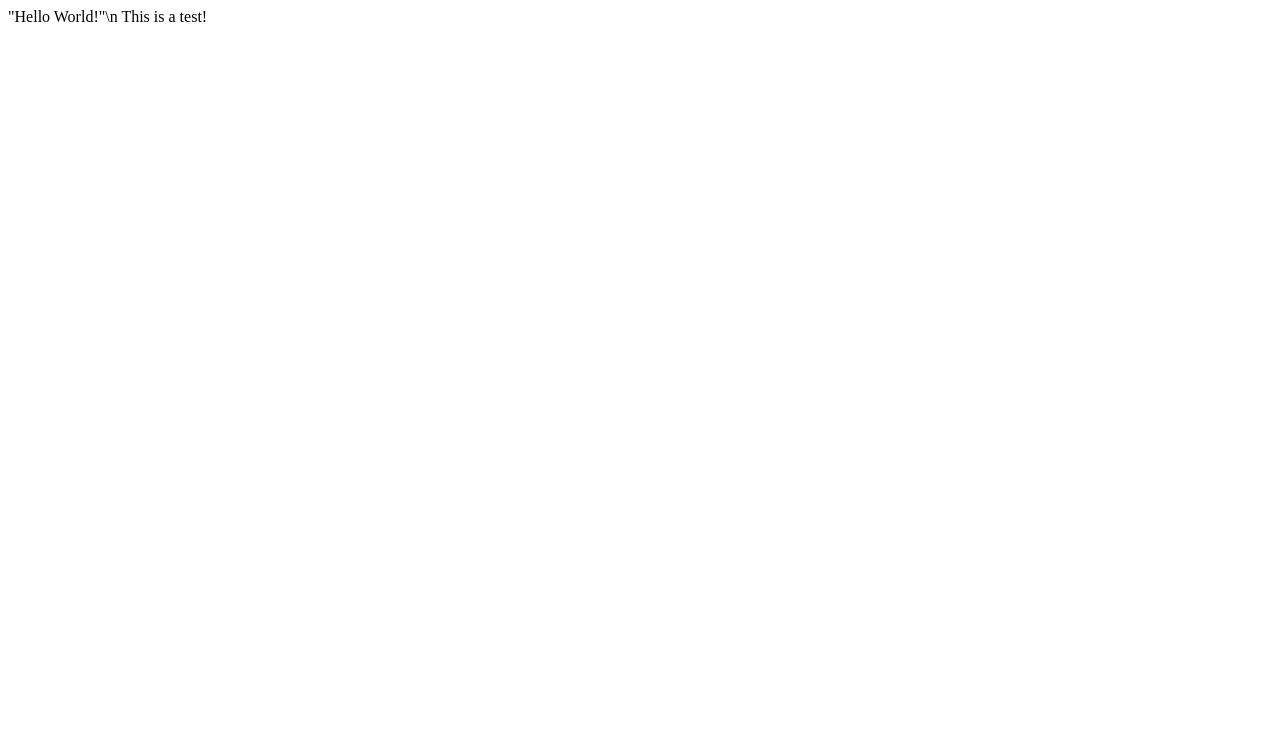
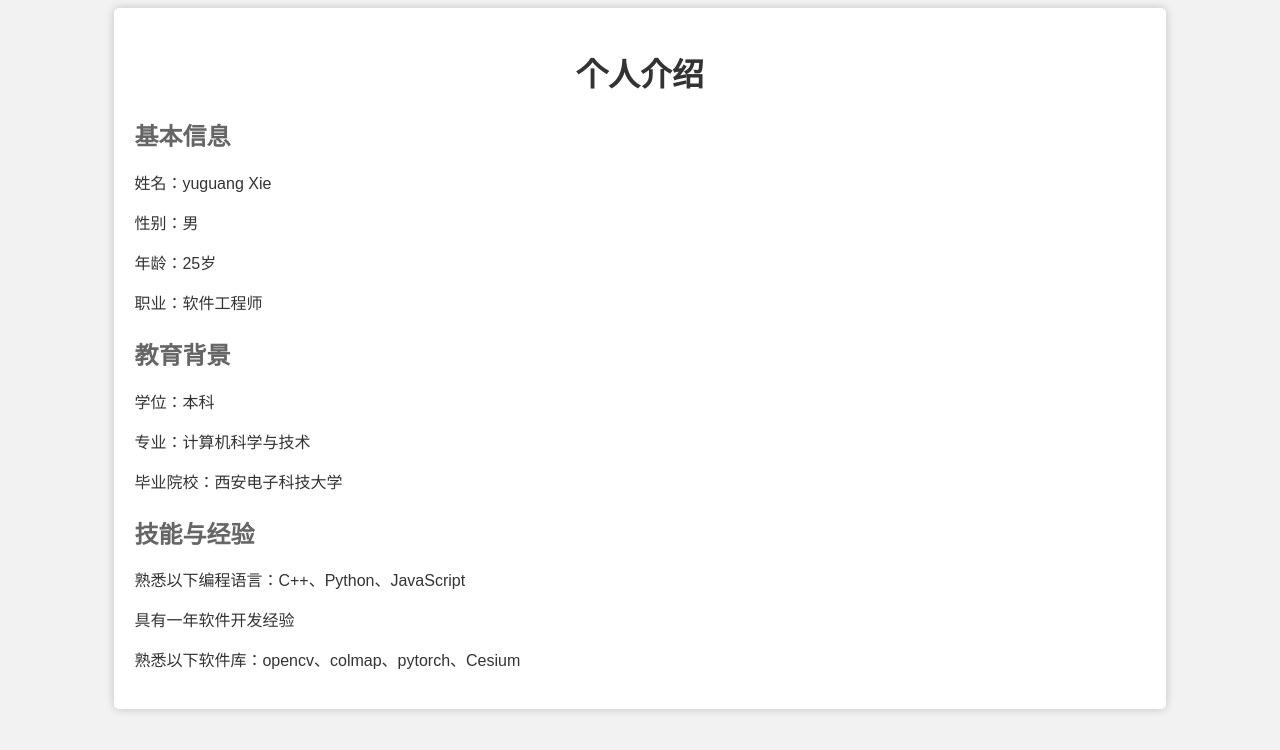
Before and after one commit to yuguangxie/yuguangxie.github.io, a plain HTML site: page index.html in a window 1280 px wide. Drawn offline with Linux system fonts and the light colour scheme.

Commit message:
Update index.html

```diff
--- a/index.html
+++ b/index.html
@@ -1,2 +1,55 @@
-"Hello World!"\n
-This is a test!
+<!DOCTYPE html>
+<html>
+<head>
+	<title>个人介绍</title>
+	<meta charset="UTF-8">
+	<meta name="viewport" content="width=device-width, initial-scale=1.0">
+	<style>
+		body {
+			font-family: Arial, sans-serif;
+			background-color: #f2f2f2;
+		}
+
+		.container {
+			width: 80%;
+			margin: auto;
+			background-color: #fff;
+			padding: 20px;
+			box-shadow: 0px 0px 10px rgba(0,0,0,0.2);
+			border-radius: 5px;
+		}
+
+		h1 {
+			text-align: center;
+			color: #333;
+		}
+
+		h2 {
+			color: #666;
+		}
+
+		p {
+			line-height: 1.5;
+			color: #333;
+		}
+	</style>
+</head>
+<body>
+	<div class="container">
+		<h1>个人介绍</h1>
+		<h2>基本信息</h2>
+		<p>姓名：yuguang Xie</p>
+		<p>性别：男</p>
+		<p>年龄：25岁</p>
+		<p>职业：软件工程师</p>
+		<h2>教育背景</h2>
+		<p>学位：本科</p>
+		<p>专业：计算机科学与技术</p>
+		<p>毕业院校：西安电子科技大学</p>
+		<h2>技能与经验</h2>
+		<p>熟悉以下编程语言：C++、Python、JavaScript</p>
+		<p>具有一年软件开发经验</p>
+		<p>熟悉以下软件库：opencv、colmap、pytorch、Cesium</p>
+	</div>
+</body>
+</html>
```
